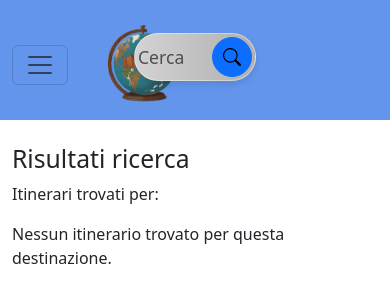
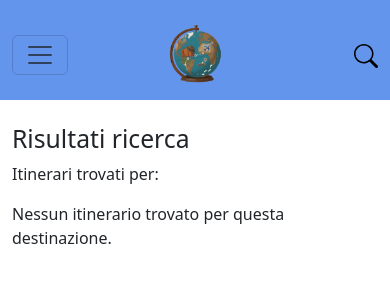
Before and after one commit to BellCrist/Itineria, a React (Vite) app in the folder client/: page /search in a window 390 px wide. Shown: the top 302 px of the page. Built offline with nearby package versions, Linux system fonts and the light colour scheme.

Commit message:
Riorganizzata la main nav bar in modalità desktop e mobile

```diff
--- a/client/src/layout/NavBar.jsx
+++ b/client/src/layout/NavBar.jsx
@@ -1,5 +1,6 @@
-import { useContext } from 'react';
-import { Nav, Navbar } from 'react-bootstrap';
+import { useContext, useState } from 'react';
+import { Collapse, Nav, Navbar } from 'react-bootstrap';
+import { Search } from 'react-bootstrap-icons';
 import Container from 'react-bootstrap/Container';
 import Offcanvas from 'react-bootstrap/Offcanvas';
 import { NavLink, useNavigate } from 'react-router-dom';
@@ -14,6 +15,7 @@ function MainNavBar() {
     const navigate = useNavigate();
     const expand = "lg";
     const { user, logout } = useContext(AuthContext);
+    const [showMobileSearch, setShowMobileSearch] = useState(false);
 
     const handleLogin = () => {
         navigate('/login');
@@ -30,11 +32,15 @@ function MainNavBar() {
 
                     <div className="row w-100 align-items-center m-0">
 
-                        <div className="col-4 col-lg-3 d-flex align-items-center p-0">
+                        {/* 1. COLONNA SINISTRA: Hamburger (Mobile) / Logo (Desktop) */}
+                        <div className="col-3 d-flex align-items-center justify-content-start p-0">
+                            {/* Toggle visibile solo su mobile */}
                             <div className='d-lg-none'>
                                 <Navbar.Toggle aria-controls={`offcanvasNavbar-expand-${expand}`} />
                             </div>
-                            <Navbar.Brand href="#">
+
+                            {/* Logo Desktop: visibile solo su schermi grandi, allineato a sinistra */}
+                            <Navbar.Brand href="#" className="d-none d-lg-block m-0">
                                 <img
                                     src={logoImg}
                                     width="auto"
@@ -45,40 +51,84 @@ function MainNavBar() {
                             </Navbar.Brand>
                         </div>
 
-                        {/** Blocco centrale con searchbar e link */}
-                        <div className="col-4 col-lg-6 d-flex flex-column align-items-center p-0">
 
-                            {/* SearchBar sempre visibile nella Navbar */}
+                        {/* 2. COLONNA CENTRALE: Logo (Mobile) / SearchBar + NavLinks (Desktop) */}
+                        <div className="col-6 d-flex flex-column align-items-center justify-content-center p-0">
+
+                            {/* Logo mobile al centro */}
+                            <Navbar.Brand href="#" className="d-lg-none m-0">
+                                <img
+                                    src={logoImg}
+                                    width="auto"
+                                    height="60"
+                                    className="d-inline-block align-top"
+                                    alt="Itineria"
+                                />
+                            </Navbar.Brand>
+
+                            {/* Blocco Desktop: SearchBar e Links visibili solo su schermi grandi */}
+                            <div className="w-100 d-none d-lg-flex flex-column align-items-center">
                                 <div className="w-100 d-flex justify-content-center">
                                     <SearchBar />
                                 </div>
-
-                            {/* Nav Links visibili SOLO in desktop (d-none d-lg-flex) */}
-                            <Nav className="d-none d-lg-flex justify-content-center">
+                                <Nav className="justify-content-center mt-2">
                                     <Nav.Link as={NavLink} className="nav-item mx-2" to="/">Home</Nav.Link>
                                     <Nav.Link as={NavLink} className="nav-item mx-2" to="/itinerari">I nostri itinerari</Nav.Link>
                                     <Nav.Link as={NavLink} className="nav-item mx-2" to="/about">About</Nav.Link>
                                     <Nav.Link as={NavLink} className="nav-item mx-2" to="/contatti">Contatti</Nav.Link>
                                 </Nav>
                             </div>
+                        </div>
 
-                        <div className="col-4 col-lg-3 text-end p-0 justify-content-end">
+
+                        {/* 3. COLONNA DESTRA: Lente + Utente (Mobile) / Utente (Desktop) */}
+                        <div className="col-3 d-flex justify-content-end align-items-center p-0 gap-2 gap-lg-3">
+
+                            {/* Lente d'ingrandimento, visibile solo su mobile, che può far collassare la barra di ricerca */}
+                            <div className="d-flex d-lg-none">
+                                <button
+                                    type="button"
+                                    onClick={() => setShowMobileSearch(!showMobileSearch)}
+                                    aria-controls="mobile-search-collapse"
+                                    aria-expanded={showMobileSearch}
+                                    style={{
+                                        background: 'none',
+                                        border: 'none',
+                                        cursor: 'pointer',
+                                        color: 'inherit',
+                                        padding: '0'
+                                    }}
+                                    aria-label="Cerca"
+                                >
+                                    <Search size={24} strokeWidth={2} />
+                                </button>
+                            </div>
+
+                            {/* Bottone Utente / Login: sempre visibile a destra */}
                             {user ? (
                                 <div className="d-inline-block">
                                     <UserProfileButton />
                                 </div>
-                            )
-                                :
-                                (<div className="d-none d-sm-inline-flex gap-2">
+                            ) : (
+                                <div className="d-none d-sm-inline-flex gap-2">
                                     <AccessButton onClick={handleLogin} />
                                 </div>
                             )}
                         </div>
                     </div>
 
+                    {/* 5. TENDINA SEARCH BAR MOBILE */}
+                    <div className="w-100 d-lg-none px-3">
+                        <Collapse in={showMobileSearch}>
+                            <div id="mobile-search-collapse">
+                                <div className="py-2 w-100 d-flex justify-content-center">
+                                    <SearchBar />
+                                </div>
+                            </div>
+                        </Collapse>
+                    </div>
 
-
-                    {/** l'offcanvas che racchiude le voci della navbar nel menu laterale */}
+                    {/** OFF CANVAS (Menu laterale - Invariato) */}
                     <Navbar.Offcanvas
                         id={`offcanvasNavbar-expand-${expand}`}
                         aria-labelledby={`offcanvasNavbarLabel-expand-${expand}`}
@@ -100,7 +150,6 @@ function MainNavBar() {
                                     <Nav.Link as={NavLink} className="nav-item" to="/contatti">Contatti</Nav.Link>
                                 </Nav>
                             </div>
-
                         </Offcanvas.Body>
                     </Navbar.Offcanvas>
 
```
Lines whose indentation alone changed are shown as unchanged.
